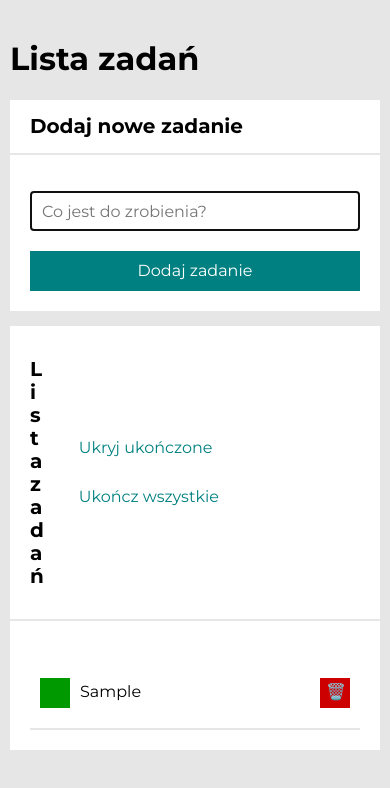
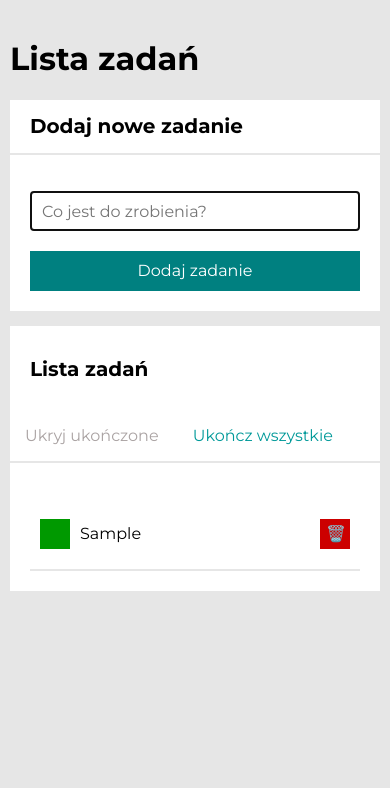
Before and after one commit to adrianplotka/List-to-do, a plain HTML site: page index.html in a window 390 px wide. Both pictures are taken after typing "Sample" into the empty fields and a click on the button "Dodaj zadanie". Drawn offline with nearby package versions, Linux system fonts and the light colour scheme.

Commit message:
@media to new buttons

```diff
--- a/css/section.css
+++ b/css/section.css
@@ -22,6 +22,21 @@
 .section__button {
     background-color: transparent;
     border: none;
-    color: teal;
+    color: hsl(180, 100%, 30%);
     padding: 15px;
+    transition: 1s;
 }
+
+.section__button:hover {
+    color: hsl(180, 100%, 35%);
+}
+
+.section__button:disabled {
+    color: rgb(170, 163, 163);
+}
+
+@media(max-width:767px) {
+    .section__container {
+        grid-template-columns: 1fr;
+    }
+}
```
